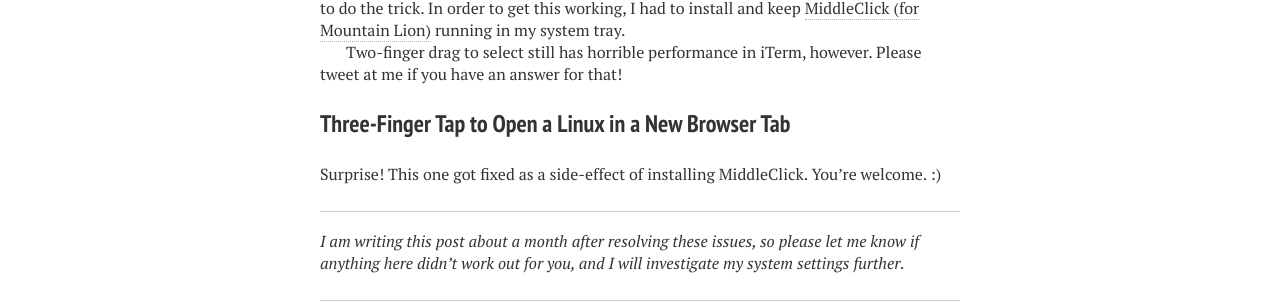
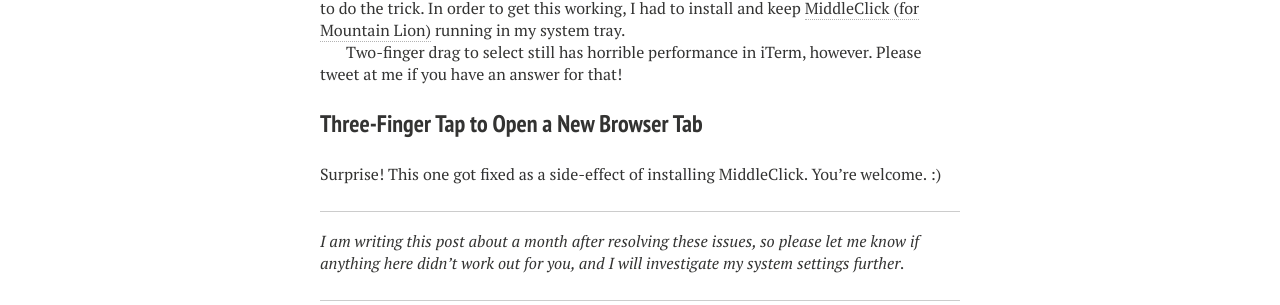
Before and after one commit to arowla/arowla.github.io, a Jekyll site: the page built from _posts/2013-10-08-the-linux-users-osx-survival-guide.md, in a window 1280 px wide. Shown: the part 906-1211 px from the top of the page. Built offline with Jekyll 4.4.1, drawn with Linux system fonts in a browser that asks for light colours; nearby versions of some CDN libraries.

Commit message:
Fixed typo

```diff
--- a/_posts/2013-10-08-the-linux-users-osx-survival-guide.md
+++ b/_posts/2013-10-08-the-linux-users-osx-survival-guide.md
@@ -33,7 +33,7 @@ First, you need to set up the association between three-finger tap and middle cl
 
 Two-finger drag to select still has horrible performance in iTerm, however. Please tweet at me if you have an answer for that!
 
-### Three-Finger Tap to Open a Linux in a New Browser Tab
+### Three-Finger Tap to Open a New Browser Tab
 
 Surprise! This one got fixed as a side-effect of installing MiddleClick. You're welcome. :)
 
@@ -41,6 +41,7 @@ Surprise! This one got fixed as a side-effect of installing MiddleClick. You're
 *I am writing this post about a month after resolving these issues, so please [let me know][5] if anything here didn't work out for you, and I will investigate my system settings further.*
 
 * * *
+
 *Thanks to my friend [Eric Mill][6] for the idea for the name of this post.*
 
 
```
